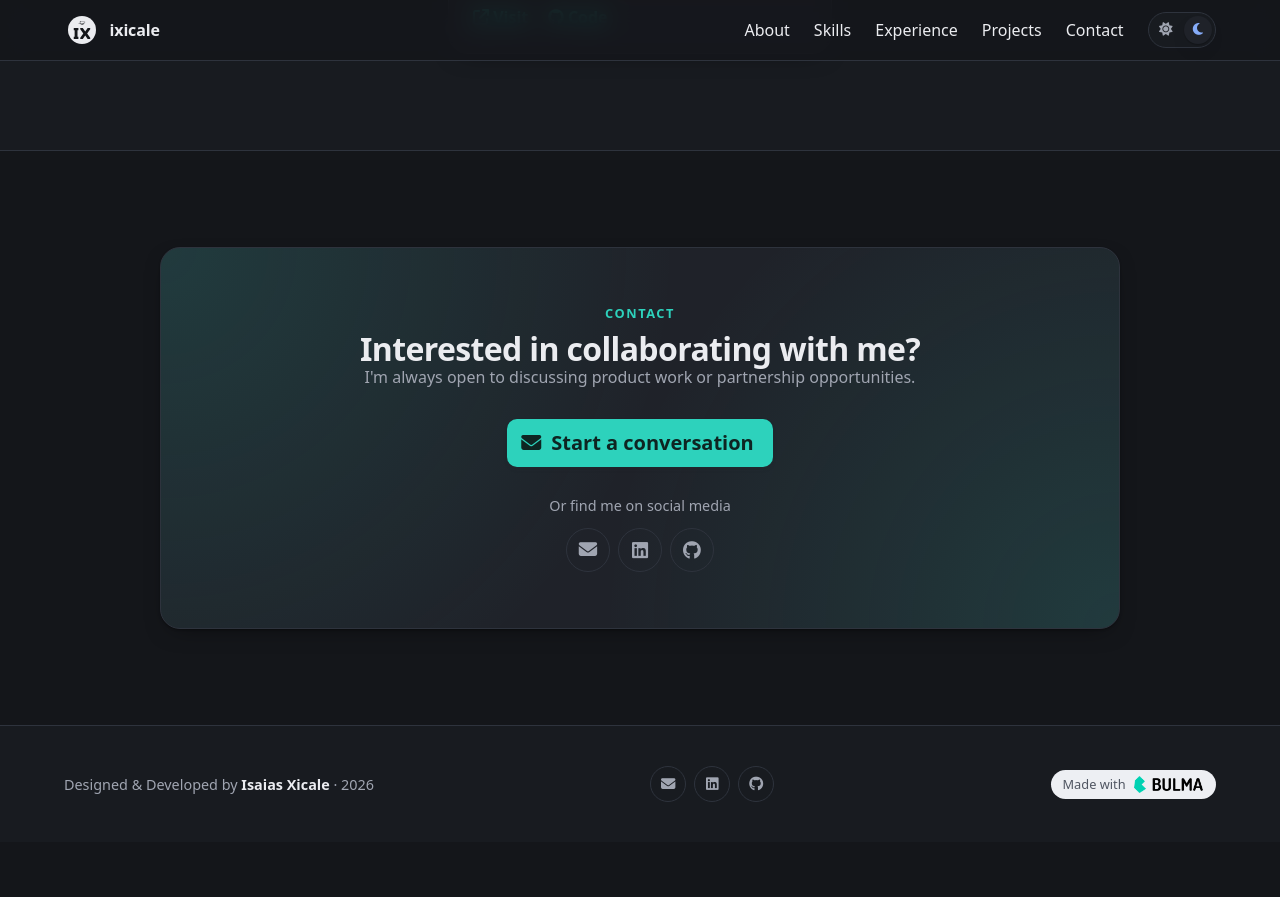
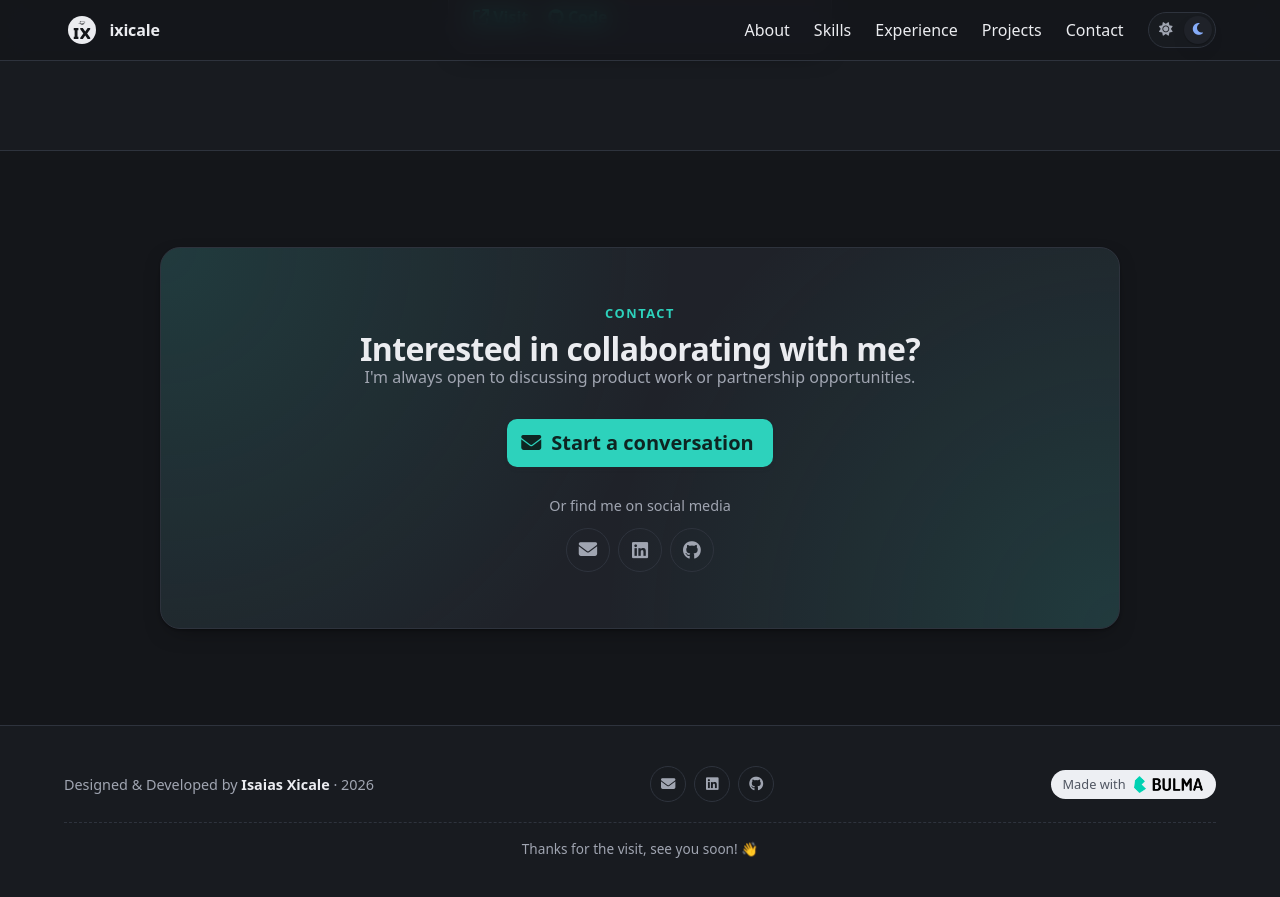
Before and after one commit to ixicale/ixicale.github.io, a Jekyll site: the page built from index.html, in a window 1280 px wide and 900 px high, scrolled down 4142 px. Shown: the top 897 px of the window. Built offline with Jekyll 4.4.1, drawn with Linux system fonts in a browser that asks for light colours; before the commit the page ends 4984 px from its top, so only the background shows below that.

Commit message:
Turn on GoatCounter and show a visit count in the footer
- Set the GoatCounter code to "ixicale".
- Add a thanks line to the footer. It also shows the total visits when
  GoatCounter allows public counts. If not, only the thanks text shows.

Co-Authored-By: Claude Opus 5.5 <noreply@anthropic.com>
Claude-Session: https://claude.ai/code/session_01F1dtfZcpi2Fu3dANM5boWt

```diff
--- a/_config.yml
+++ b/_config.yml
@@ -22,10 +22,11 @@ cover: /assets/images/og-cover.png
 favicon: /assets/svg/dark_logo_icon.png
 
 # Visitor counter (GoatCounter: no cookies, no personal data).
-# 1. Make a free account at https://www.goatcounter.com/signup
-# 2. Put your site code here. Example: code "ixicale" -> ixicale.goatcounter.com
+# Your site code: "ixicale" -> https://ixicale.goatcounter.com
 # Leave it empty to turn the counter off. It only runs on the live site.
-goatcounter: ''
+# To show the visit count in the footer, turn on "Allow adding visitor counts
+# on your website" in GoatCounter > Settings.
+goatcounter: 'ixicale'
 
 sass:
   sass_dir: _sass
--- a/_data/content.yml
+++ b/_data/content.yml
@@ -72,3 +72,6 @@ contact:
 footer:
   credit: Designed & Developed by
   made_with: Made with
+  # Shows only when the visitor counter is on. The count goes after "visits".
+  visits_thanks: Thanks for the visit, see you soon!
+  visits_label: visits so far
--- a/_includes/analytics.html
+++ b/_includes/analytics.html
@@ -2,7 +2,23 @@
   GoatCounter visitor counter. No cookies and no personal data.
   It loads only on the live site (GitHub Pages builds with JEKYLL_ENV=production)
   and only when "goatcounter" in _config.yml has a code.
+  The footer count needs "Allow adding visitor counts on your website"
+  in GoatCounter > Settings. If it is off, the footer shows only the thanks text.
 {%- endcomment -%}
 {%- if site.goatcounter != '' and site.goatcounter and jekyll.environment == 'production' -%}
 <script data-goatcounter="https://{{ site.goatcounter }}.goatcounter.com/count" async src="https://gc.zgo.at/count.js"></script>
+<script>
+  (function () {
+    var box = document.querySelector("[data-visit-count]");
+    if (!box || !window.fetch) return;
+    fetch("https://{{ site.goatcounter }}.goatcounter.com/counter/TOTAL.json")
+      .then(function (r) { return r.ok ? r.json() : null; })
+      .then(function (data) {
+        if (!data || !data.count) return;
+        box.querySelector("strong").textContent = data.count;
+        box.hidden = false;
+      })
+      .catch(function () {});
+  })();
+</script>
 {%- endif -%}
--- a/_includes/components/footer.html
+++ b/_includes/components/footer.html
@@ -11,5 +11,13 @@
         <img src="{{ '/assets/images/company/bulma.png' | relative_url }}" alt="Bulma" width="96" height="24" loading="lazy">
       </a>
     </div>
+    {%- if site.goatcounter != '' and site.goatcounter %}
+    <p class="site-footer-visits">
+      <span>{{ text.visits_thanks }} 👋</span>
+      <span class="site-footer-visits-count" data-visit-count hidden>
+        · <strong>0</strong> {{ text.visits_label }}
+      </span>
+    </p>
+    {%- endif %}
   </div>
 </footer>
--- a/_sass/components/_footer.scss
+++ b/_sass/components/_footer.scss
@@ -34,3 +34,15 @@
     height: 1.1rem;
   }
 }
+
+.site-footer-visits {
+  margin-top: 1.25rem;
+  padding-top: 1rem;
+  border-top: 1px dashed var(--line);
+  text-align: center;
+  font-size: 0.85rem;
+
+  strong {
+    color: var(--accent-soft-text);
+  }
+}
```
